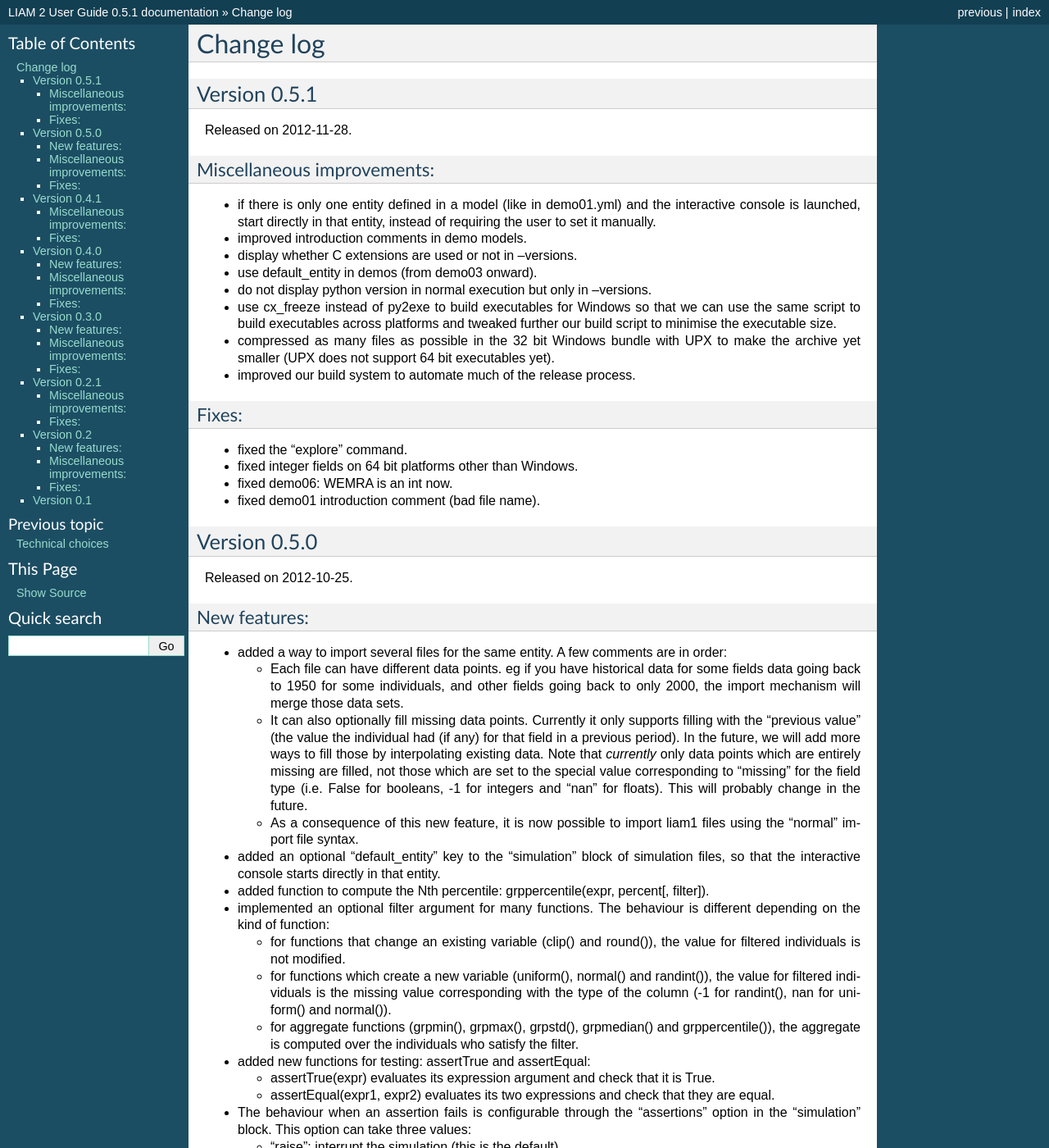
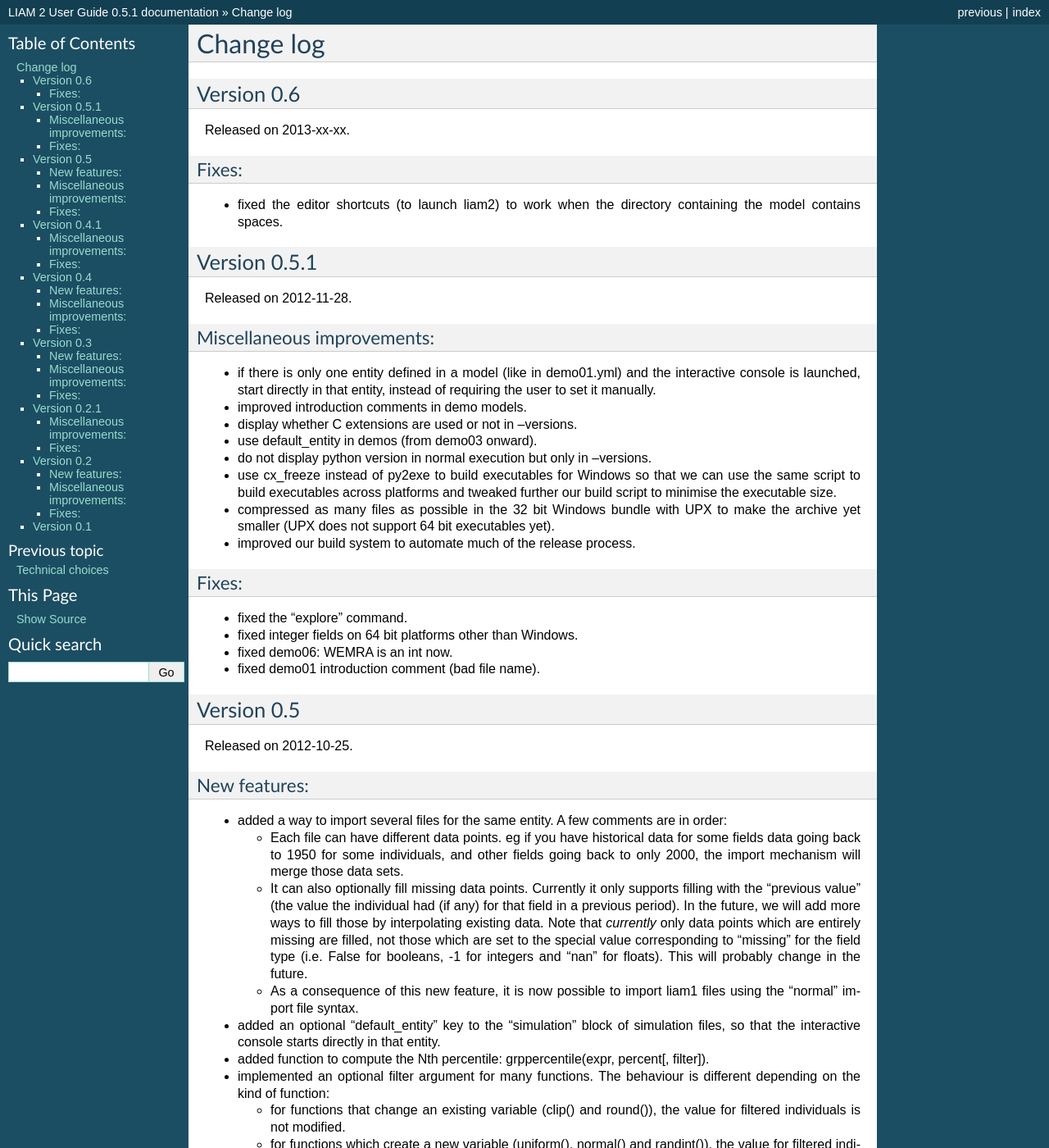
Before and after one commit to liam2/liam2, a Sphinx documentation site: the page built from doc/usersguide/source/changes.rst, in a window 1280 px wide and 1400 px high. Shown: the whole window at 82% size. Built offline with Sphinx 7.4.7, drawn with Linux system fonts in a browser that asks for light colours; formulas are drawn with MathJax 3; some of the changed text lies outside the part shown.

Commit message:
* fixed the editor shortcuts (to launch liam2) to work when the directory   containing the model contains spaces.

```diff
--- a/doc/usersguide/source/changes.rst
+++ b/doc/usersguide/source/changes.rst
@@ -2,6 +2,17 @@
 
 Change log
 ##########
+
+Version 0.6
+===========
+
+Released on 2013-xx-xx.
+
+Fixes:
+------
+
+* fixed the editor shortcuts (to launch liam2) to work when the directory
+  containing the model contains spaces.
 
 Version 0.5.1
 =============
@@ -45,8 +56,8 @@
 * fixed demo01 introduction comment (bad file name).
 
 
-Version 0.5.0
-=============
+Version 0.5
+===========
 
 Released on 2012-10-25.
 
@@ -244,8 +256,8 @@
 * fixed usage to include the 'explore' command.
 
 
-Version 0.4.0
-=============
+Version 0.4
+===========
 
 Released on 2011-11-25.
 
@@ -342,8 +354,8 @@
 * fixed void data source.
 
 
-Version 0.3.0
-=============
+Version 0.3
+===========
 
 Released on 2011-06-29.
 
```
Also changed, not shown: other parts of doc/usersguide/source/changes.rst (+3 -2 lines), 1 other file.
